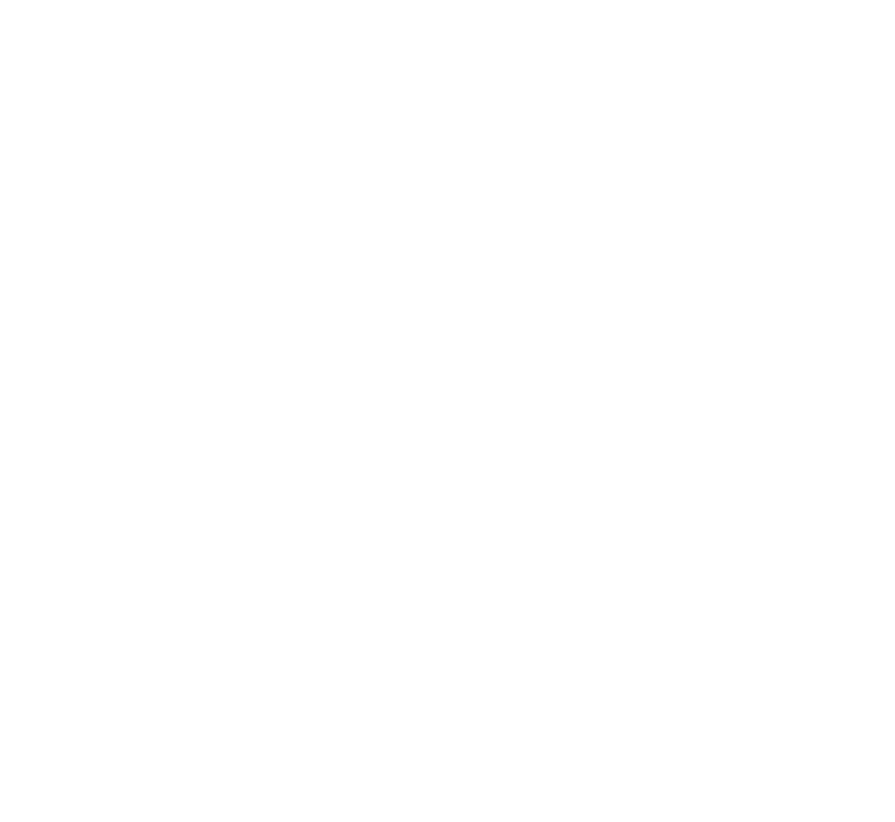
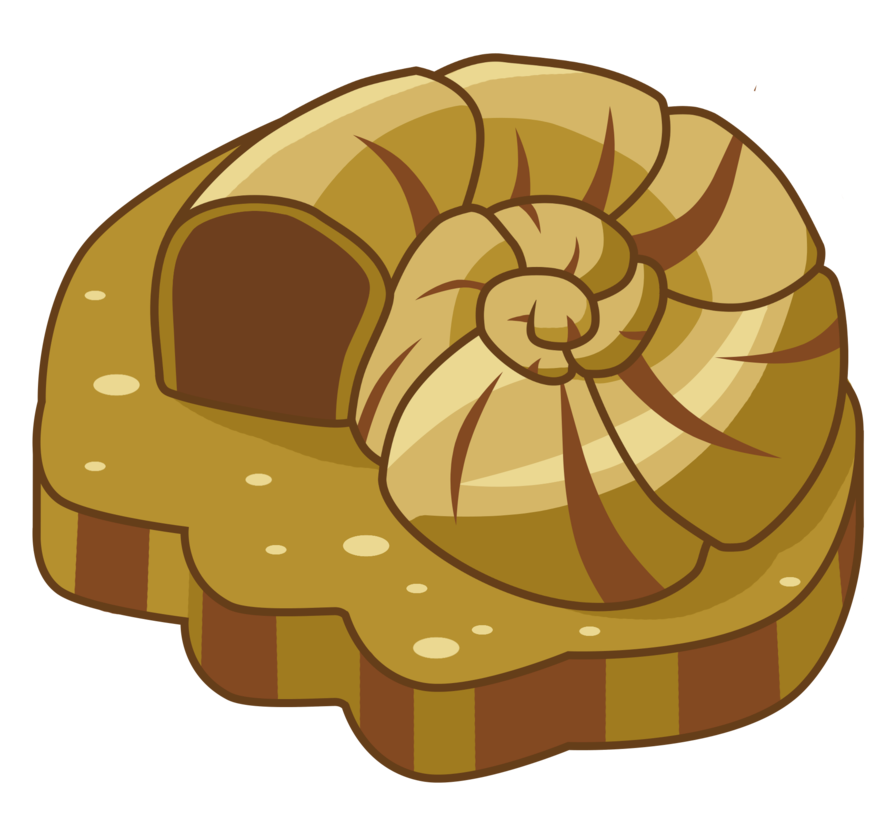
Before and after one commit to HackSkill/HackSkill.github.io, a plain HTML site: page index.html in a window 1280 px wide. Shown: the whole page, without its empty margins (35-930 px from the left). Before the commit the page ends 800 px from the top, so only its background shows below. Drawn offline with Linux system fonts and the light colour scheme.

Commit message:
Praise the Helix 3

```diff
--- a/index.html
+++ b/index.html
@@ -7,7 +7,7 @@
 	<body>
 
 	<div  style="display:block;margin:auto;">
-		<img url="./img/helix.png" />
+		<img src="./img/helix.png" />
 	</div>
 
 	</body>
```
